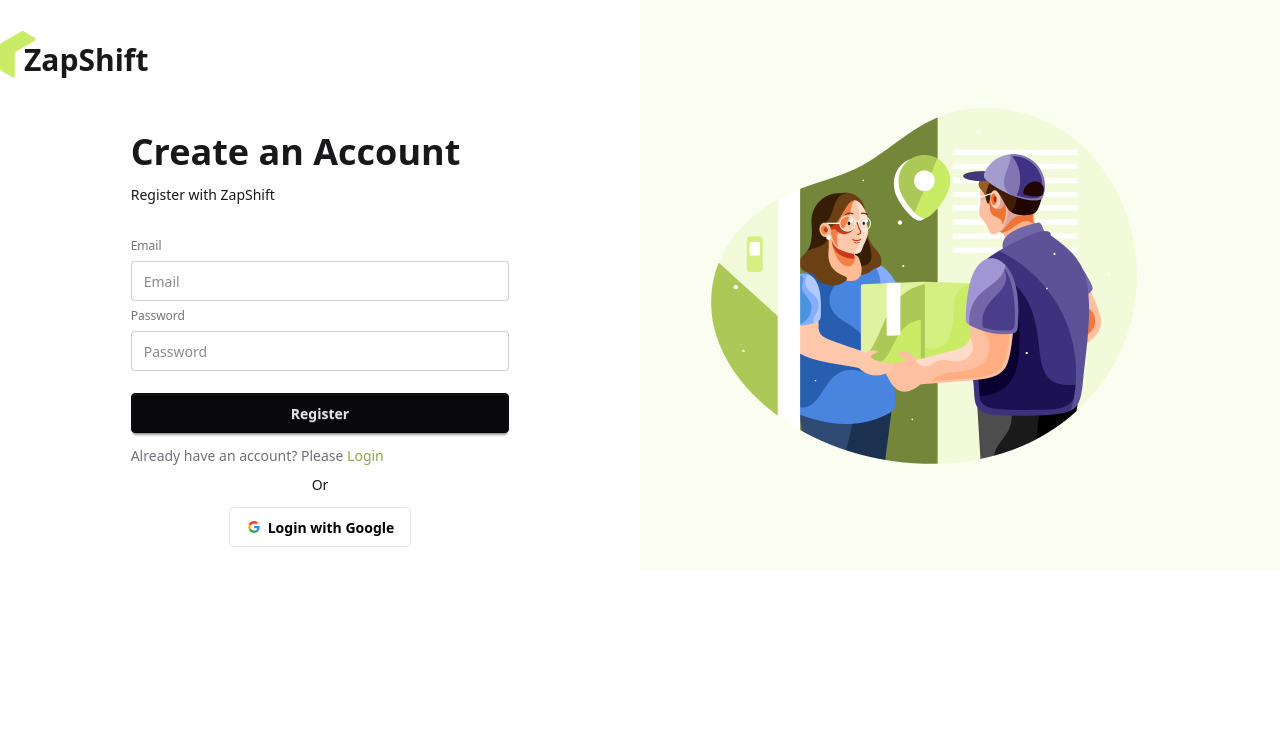
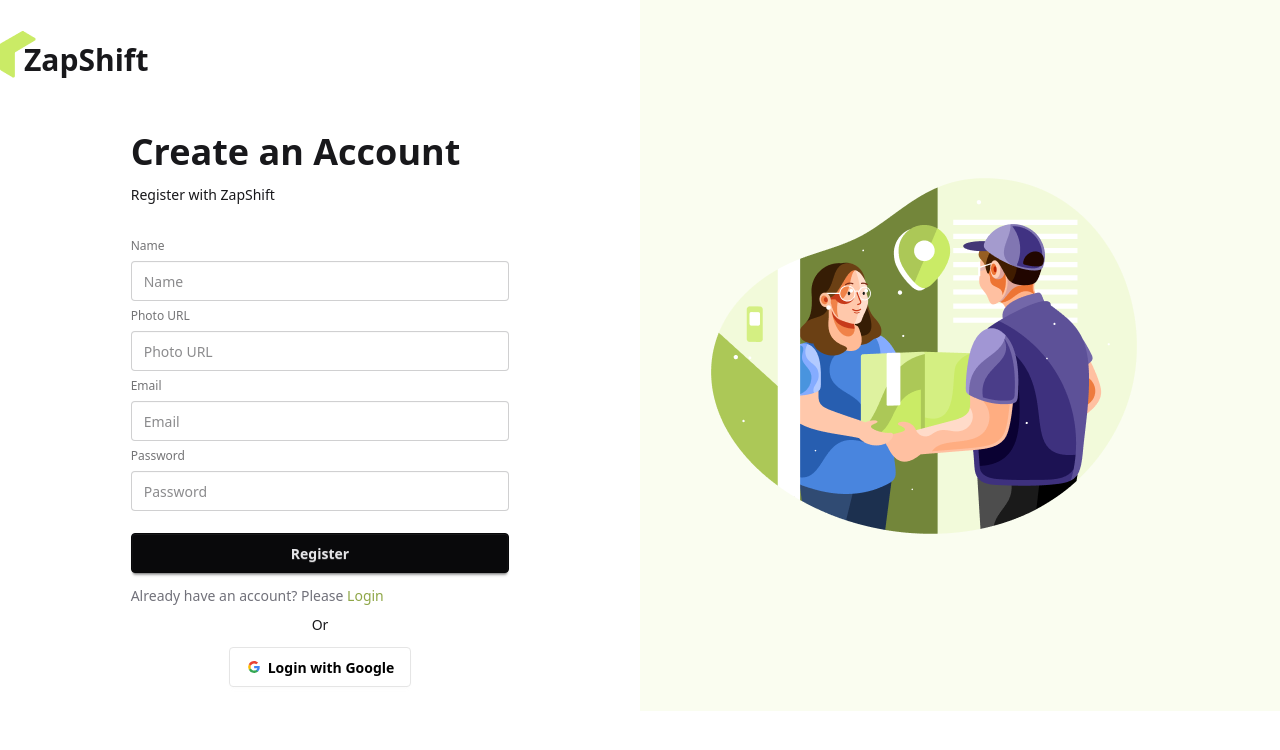
Before and after one commit to adittacse/zap-shift-client, a React (Vite) app: page /register in a window 1280 px wide. Shown: the top 750 px of the page. Built offline with nearby package versions, Linux system fonts and the light colour scheme; no server answers.

Commit message:
register function updated with user profile update

```diff
--- a/src/contexts/AuthContext/AuthProvider.jsx
+++ b/src/contexts/AuthContext/AuthProvider.jsx
@@ -1,6 +1,6 @@
 import {useEffect, useState} from "react";
 import AuthContext from "./AuthContext.jsx";
-import { createUserWithEmailAndPassword, signInWithEmailAndPassword, signOut, GoogleAuthProvider, signInWithPopup, onAuthStateChanged } from "firebase/auth";
+import { createUserWithEmailAndPassword, signInWithEmailAndPassword, updateProfile, signOut, GoogleAuthProvider, signInWithPopup, onAuthStateChanged } from "firebase/auth";
 import { auth } from "../../firebase/firebase.init.js";
 
 const googleProvider = new GoogleAuthProvider();
@@ -12,6 +12,11 @@ const AuthProvider = ({ children }) => {
     const registerUser = (email, password) => {
         setLoading(true);
         return createUserWithEmailAndPassword(auth, email, password);
+    }
+
+    const updateUser = (data) => {
+        setLoading(true);
+        return updateProfile(auth.currentUser, data);
     }
 
     const signInUser = (email, password) => {
@@ -44,6 +49,7 @@ const AuthProvider = ({ children }) => {
         user,
         loading,
         registerUser,
+        updateUser,
         signInUser,
         signInGoogle,
         logOut
--- a/src/pages/Auth/Register/Register.jsx
+++ b/src/pages/Auth/Register/Register.jsx
@@ -10,14 +10,24 @@ const Register = () => {
         handleSubmit,
         formState: {errors}
     } = useForm();
-    const {registerUser} = useContext(AuthContext);
+    const { registerUser, updateUser } = useContext(AuthContext);
 
     const handleRegistration = (data) => {
         registerUser(data.email, data.password)
             .then(result => {
-                console.log(result.user);
+                updateUser({
+                    displayName: data.name,
+                    photoUrl: data.photo
+                })
+                .then(() => {
+                    console.log("Registered Successfully");
+                    console.log(result.user);
+                })
+                .catch((error) => {
+                    console.log(error.message);
+                });
             })
-            .catch(error => {
+            .catch((error) => {
                 console.log(error.message);
             })
     }
@@ -30,6 +40,20 @@ const Register = () => {
 
                 <form onSubmit={handleSubmit(handleRegistration)}>
                     <fieldset className="fieldset">
+                        {/* name */}
+                        <label className="label">Name</label>
+                        <input {...register("name", {required: true})} type="text" className="input w-full"
+                               placeholder="Name"/>
+                        {errors.name?.type === "required" &&
+                            <p className="text-red-500 font-medium">Name is Required</p>}
+
+                        {/* photoURL */}
+                        <label className="label">Photo URL</label>
+                        <input {...register("photo", {required: true})} type="text" className="input w-full"
+                               placeholder="Photo URL"/>
+                        {errors.name?.type === "required" &&
+                            <p className="text-red-500 font-medium">Photo URL is Required</p>}
+
                         {/* email */}
                         <label className="label">Email</label>
                         <input {...register("email", {required: true})} type="email" className="input w-full"
```
